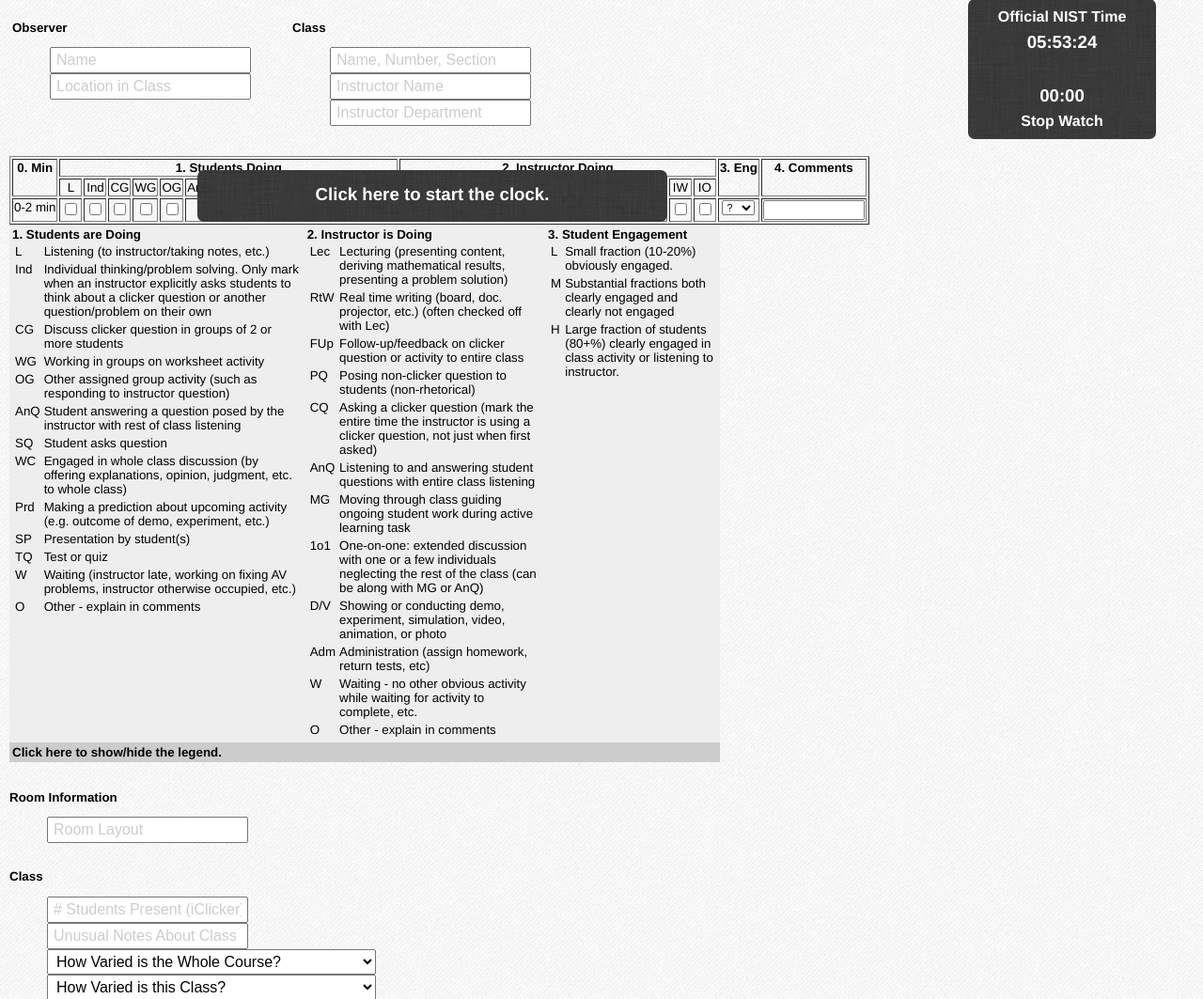
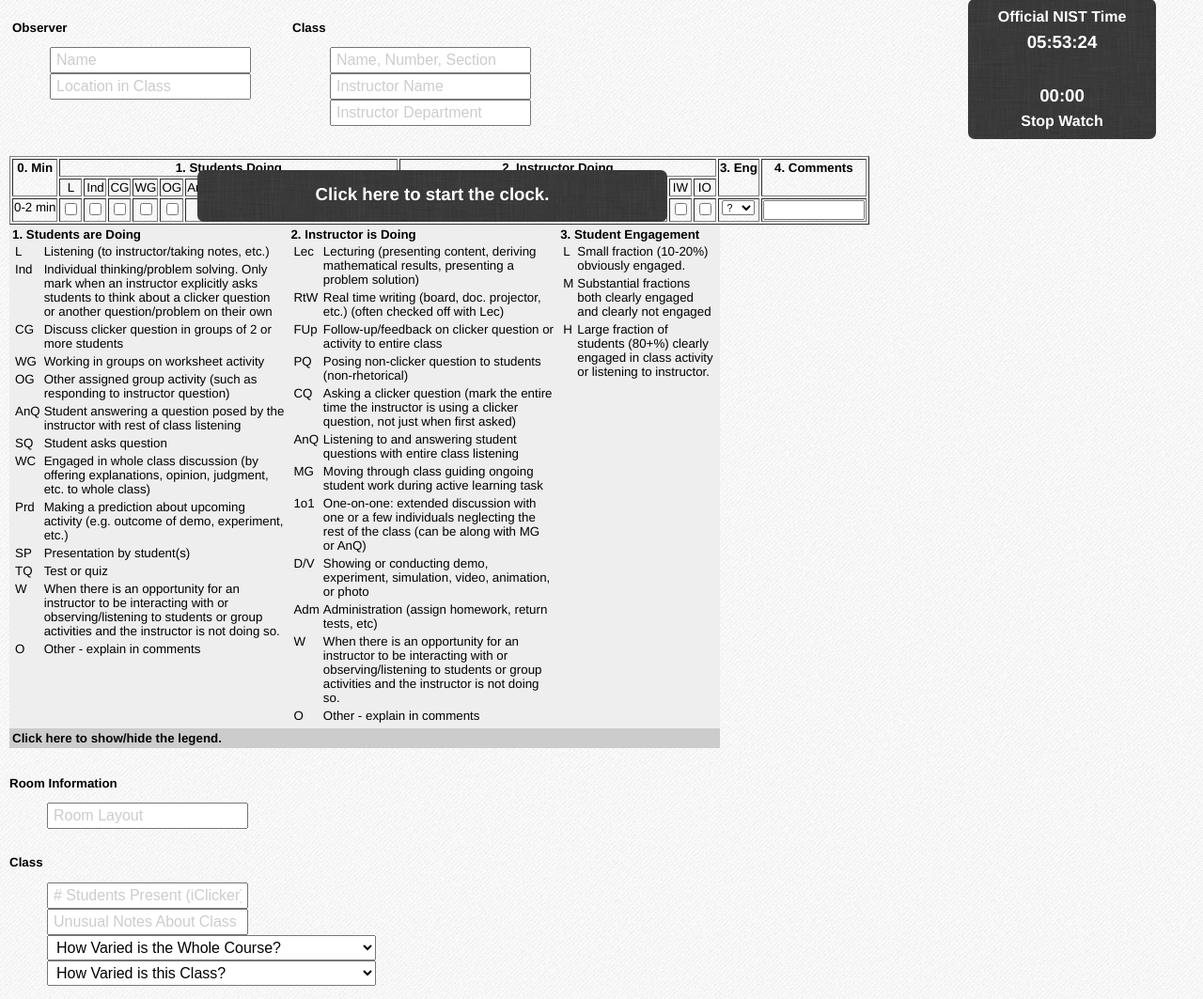
Before and after one commit to alexcrooks/cdop, a PHP site: page / in a window 1280 px wide. Shown: the part 101-1164 px from the top of the page at 94% size. Run offline with PHP 8.4, Linux system fonts and the light colour scheme; some libraries are stand-ins or nearby versions.

Commit message:
changed description for W

```diff
--- a/include/config.php
+++ b/include/config.php
@@ -124,7 +124,7 @@ $tableElements = array(
     'Prd' => 'Making predictions (e.g. outcome of demo)',
     'SP' => 'Student presentation',
     'TQ' => 'Test/quiz',
-    'SW' => 'Waiting (no instructor, technical issues, instructor busy)',
+    'SW' => 'Waiting (opportunity for instructor to be doing something and not doing so)',
     'SO' => 'Other',
 
     'Lec' => 'Lecturing',
@@ -137,5 +137,5 @@ $tableElements = array(
     '1o1' => 'Focus on small group of individuals',
     'DV' => 'Demo/video/photo/simulation',
     'AD' => 'Administration',
-    'IW' => 'Waiting',
+    'IW' => 'Waiting (opportunity for instructor to be doing something and not doing so)',
     'IO' => 'Other');
--- a/include/legend.php
+++ b/include/legend.php
@@ -13,7 +13,7 @@
 <tr><td>Prd</td><td>Making a prediction about upcoming activity (e.g. outcome of demo, experiment, etc.)</td></tr>
 <tr><td>SP</td><td>Presentation by student(s)</td></tr>
 <tr><td>TQ</td><td>Test or quiz</td></tr>
-<tr><td>W</td><td>Waiting (instructor late, working on fixing AV problems, instructor otherwise occupied, etc.)</td></tr>
+<tr><td>W</td><td>When there is an opportunity for an instructor to be interacting with or observing/listening to students or group activities and the instructor is not doing so.</td></tr>
 <tr><td>O</td><td>Other - explain in comments</td></tr>
 </table>
 </td>
@@ -29,7 +29,7 @@
 <tr><td>1o1</td><td>One-on-one: extended discussion with one or a few individuals neglecting the rest of the class (can be along with MG or AnQ)</td></tr>
 <tr><td>D/V</td><td>Showing or conducting demo, experiment, simulation, video, animation, or photo</td></tr>
 <tr><td>Adm</td><td>Administration (assign homework, return tests, etc)</td></tr>
-<tr><td>W</td><td>Waiting - no other obvious activity while waiting for activity to complete, etc.</td></tr>
+<tr><td>W</td><td>When there is an opportunity for an instructor to be interacting with or observing/listening to students or group activities and the instructor is not doing so.</td></tr>
 <tr><td>O</td><td>Other - explain in comments</td></tr>
 </table>
 </td>
```
